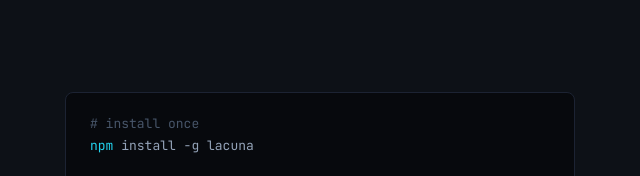
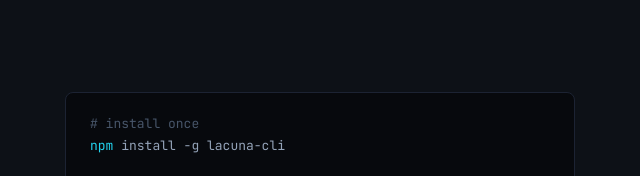
Before and after one commit to Octagon-simon/lacuna, a website: page docs/index.html in a window 1280 px wide. Shown: the part 2140-2316 px from the top of the page, 615-1255 px from the left. Drawn offline with Linux system fonts and the light colour scheme.

Commit message:
updated install pkg name in docs file

```diff
--- a/docs/index.html
+++ b/docs/index.html
@@ -682,7 +682,7 @@
       <div>
         <div class="code-block">
           <div><span class="cm"># install once</span></div>
-          <div><span class="fn">npm</span> install -g lacuna</div>
+          <div><span class="fn">npm</span> install -g lacuna-cli</div>
           <div>&nbsp;</div>
           <div><span class="cm"># in your project</span></div>
           <div><span class="fn">lacuna</span> <span class="kw">init</span>&nbsp;&nbsp;&nbsp;&nbsp;&nbsp; <span class="cm"># interactive setup</span></div>
```
